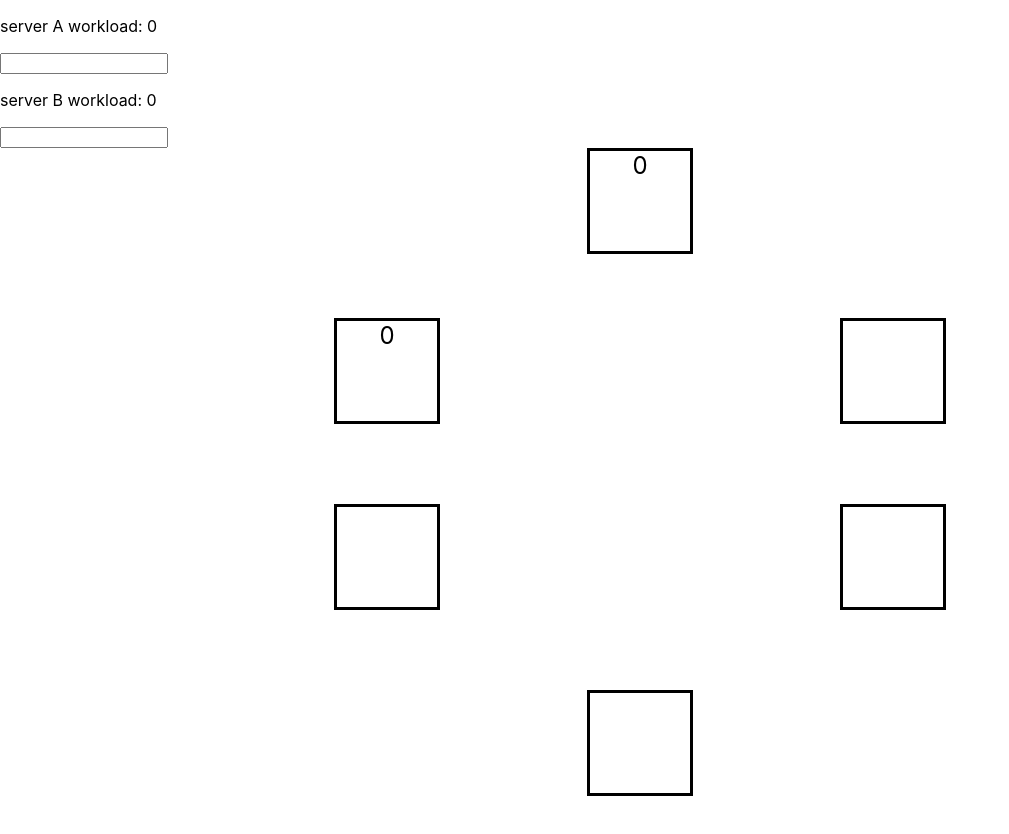
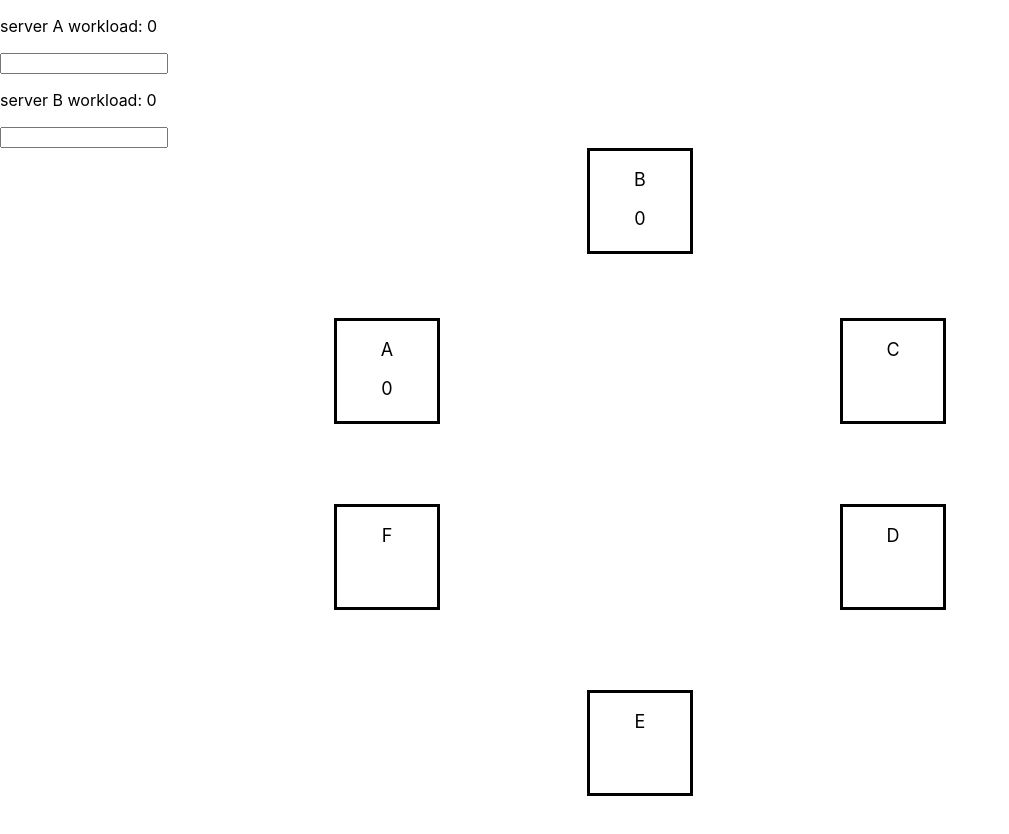
Before and after one commit to amosisok/BC-Cancer-Challenge, a React (Create React App) app in the folder app/: page / in a window 1280 px wide. Shown: the top 834 px of the page, without its empty margins (0-1009 px from the left). Built offline with nearby package versions, Linux system fonts and the light colour scheme.

Commit message:
Add ability to connect servers visually

```diff
--- a/app/src/App.js
+++ b/app/src/App.js
@@ -25,12 +25,12 @@ function CreateServers() {
 
     if(newWorkload && positiveNumbers.test(newWorkload)) {
       switch(serverName) {
-        case 'A':
+        case 'workloadA':
           serverA.changeWorkload(newWorkload);
           setWorkloadA(newWorkload);
           break;
 
-        case 'B':
+        case 'workloadB':
           serverB.changeWorkload(newWorkload);
           setWorkloadB(newWorkload);
           break;
@@ -42,7 +42,6 @@ function CreateServers() {
     <div>
       <p>server A workload: {serverAWorkload}</p>
       <input id='workloadA' onChange={onWorkloadChange} type='number' min='0' max={Number.MAX_SAFE_INTEGER}></input>
-
       <p>server B workload: {serverBWorkload}</p>
       <input id='workloadB' onChange={onWorkloadChange} type='number' min='0' max={Number.MAX_SAFE_INTEGER}></input>
 
--- a/app/src/ServerLayout.css
+++ b/app/src/ServerLayout.css
@@ -6,6 +6,11 @@
     height: 100px;
     border-style: solid;
     border-color: black;
+    background-color: white;
+  }
+
+  .server:hover {
+    cursor: pointer;
   }
 
   .row {
@@ -24,5 +29,9 @@
 
   .workload{
     text-align: center;
-    font-size: x-large;
+    font-size: large;
   }
+
+@keyframes blink {
+  50% { border-color: blue; }
+}
--- a/app/src/ServerLayout.js
+++ b/app/src/ServerLayout.js
@@ -1,38 +1,139 @@
 import './ServerLayout.css';
+import React, { useState, useEffect } from 'react';
 
-function drawServers(props) {
+function DrawServers(props) {
+    const [sourceServer, setSourceServer] = useState({ x: 0, y: 0});
+    // const [targetServer, setTargetServer] = useState({ x: 0, y: 0});
+
+    function handleServerClick(event) {
+        var servers = document.getElementsByClassName("server");
+
+        //Begin server selection by choosing source server
+        if(sourceServer.x == 0 && sourceServer.y == 0) {
+            let sourceX, sourceY;
+            [sourceX, sourceY] = getCoordinates(event.currentTarget.id);
+            setSourceServer({x: sourceX, y: sourceY});
+
+            for(let server of servers) {
+                if(server.id !== event.currentTarget.id) {
+                    server.style.animation = "blink .5s step-end infinite alternate";
+                }
+            }
+        }
+
+        //choosing the server to connect to
+        else if(sourceServer.x != 0 && sourceServer.y != 0) {
+            let targetX, targetY;
+            [targetX, targetY] = getCoordinates(event.currentTarget.id);
+
+            document.body.appendChild(createLine(sourceServer.x, sourceServer.y, targetX, targetY));
+            setSourceServer({x:0, y:0});
+
+            for(let server of servers) {
+                server.style.animation = "";
+            }
+        }
+    }
+
     return (
         <div>
             <div className='row'>
-                <div id='serverA' className="server">
+                <div id='serverB' className="server" onClick={handleServerClick}>
                     <div className='workload'>
+                        <p>B</p>
                         {props.workloadB}
                     </div>
                 </div>
             </div>
 
             <div className='doubleRow'>
-                <div id='serverB' className="server">
+                <div id='serverA' className="server" onClick={handleServerClick}>
                     <div className='workload'>
+                        <p>A</p>
                         {props.workloadA}
                     </div>
                 </div>
-                <div id='serverB' className="server"></div>
+                <div id='serverC' className="server" onClick={handleServerClick}>
+                    <div className='workload'>
+                        <p>C</p>
+                        {props.workloadC}
+                    </div>
+                </div>
             </div>
 
             <div className='doubleRow'>
-                <div id='serverB' className="server"></div>
-                <div id='serverB' className="server"></div>
+                <div id='serverF' className="server" onClick={handleServerClick}>
+                    <div className='workload'>
+                        <p>F</p>
+                        {props.workloadF}
+                    </div>
+                </div>
+                <div id='serverD' className="server" onClick={handleServerClick}>
+                    <div className='workload'>
+                        <p>D</p>
+                        {props.workloadD}
+                    </div>
+                </div>
             </div>
 
             <div className='row'>
-                <div id='serverA' className="server"></div>
+                <div id='serverE' className="server" onClick={handleServerClick}>
+                    <div className='workload'>
+                        <p>E</p>
+                        {props.workloadE}
+                    </div>
+                </div>
             </div>
         </div>
     )
 }
 
-//pass the x&y of all the workloads to app.js in an object onload.
-//when i choose to connect server A to Server B, i draw a line from server A's xy coord to server B's XY coords
 
-export default drawServers;
+/*
+getBoundingClientRect() returns an object that gives us the size and position of an element.
+https://developer.mozilla.org/en-US/docs/Web/API/Element/getBoundingClientRect
+We return the X-Y coordinates of the middle of the element
+*/
+function getCoordinates(id) {
+    var temp = document.getElementById(id);
+    if(temp) {
+        var rect = temp.getBoundingClientRect();
+        return [rect.left + (rect.right-rect.left)/2, rect.top + (rect.bottom - rect.top)/2];
+    }
+}
+
+/*
+The functions createLineElement() and createLine() are used to draw
+lines between the servers.
+Based on code from: https://stackoverflow.com/questions/4270485/drawing-lines-on-html-page, answer 1, by user madox2
+*/
+function createLineElement(x, y, length, angle) {
+    var line = document.createElement("div");
+    var styles = 'border: 1px solid black; '
+               + 'width: ' + length + 'px; '
+               + '-moz-transform: rotate(' + angle + 'rad); '
+               + 'position: absolute; '
+               + 'top: ' + y + 'px; '
+               + 'left: ' + x + 'px; '
+               + 'z-index: ' + '-1';
+
+    line.setAttribute('style', styles);
+    return line;
+  }
+
+  function createLine(x1, y1, x2, y2) {
+    var a = x1 - x2;
+    var b = y1 - y2;
+    var c = Math.sqrt(a * a + b * b);
+
+    var slopeX = (x1 + x2) / 2;
+    var slopeY = (y1 + y2) / 2;
+
+    var x = slopeX - c / 2;
+    var y = slopeY;
+
+    var alpha = Math.PI - Math.atan2(-b, a);
+    return createLineElement(x, y, c, alpha);
+  }
+
+export default DrawServers;
```
